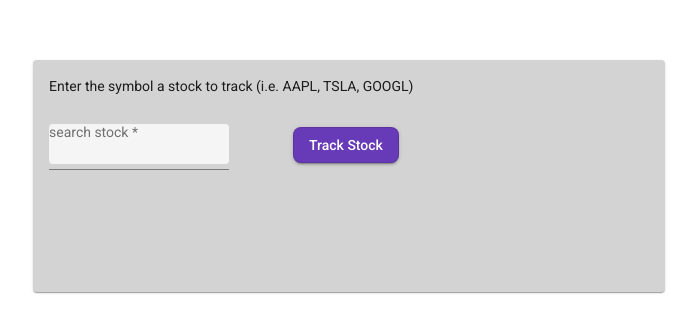
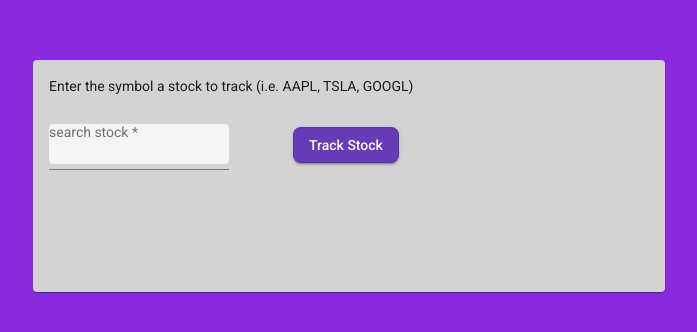
Before and after one commit to RachelSchoneveld/stock-tracking-app, an Angular app: page / in a window 1280 px wide. Shown: the part 224-556 px from the top of the page, without its empty margins (291-988 px from the left). Built offline with nearby package versions, Linux system fonts and the light colour scheme.

Commit message:
set background color

```diff
--- a/src/app/search-stock/search-stock.component.css
+++ b/src/app/search-stock/search-stock.component.css
@@ -4,6 +4,7 @@
   flex-direction: row;
   justify-content: center;
   align-items: center;
+  background-color: blueviolet;
 }
 
 form {
```
